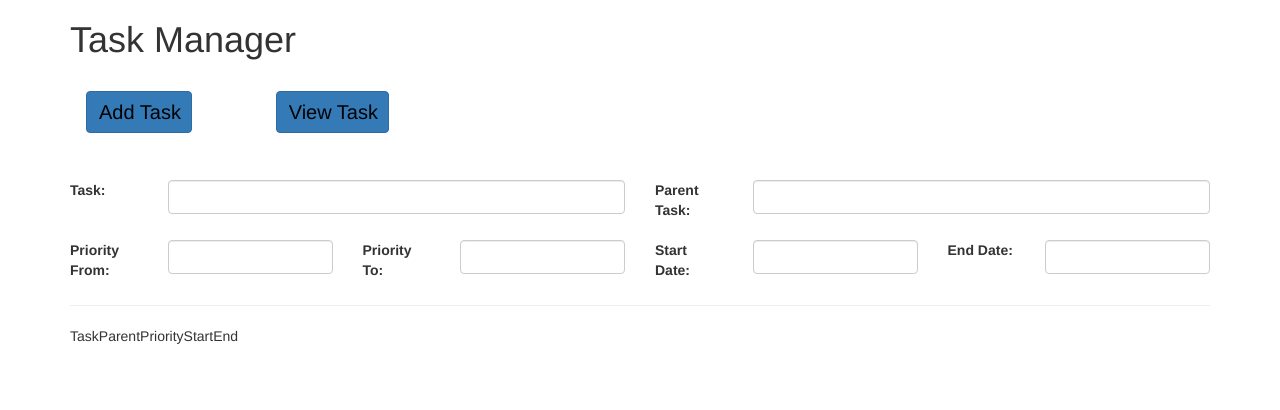
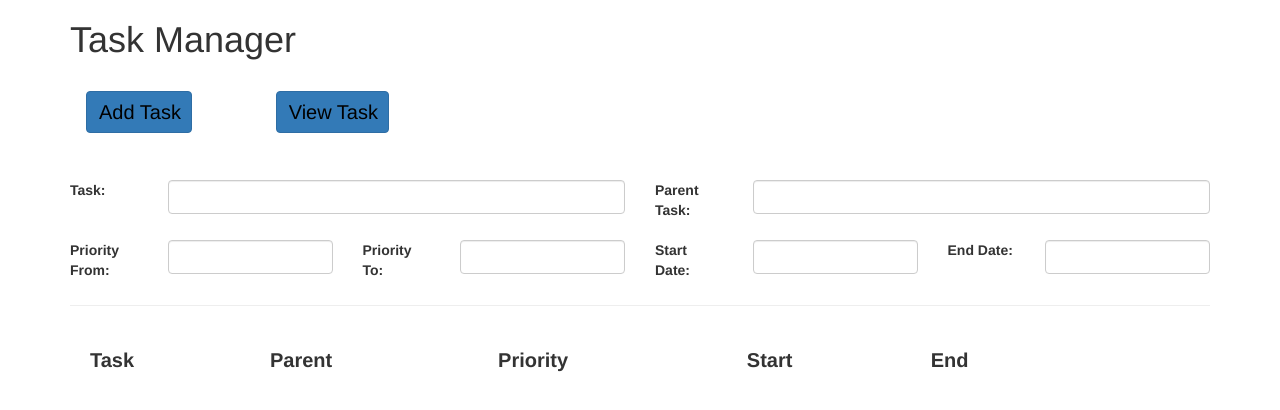
Before and after one commit to SumeetKC/taskmanager, an Angular app: page /app-view in a window 1280 px wide. Shown: the top 410 px of the page. Built offline with nearby package versions, Linux system fonts and the light colour scheme; no server answers.

Commit message:
today's commit
today's commit

```diff
--- a/src/app/add/add.component.html
+++ b/src/app/add/add.component.html
@@ -1,16 +1,16 @@
 
 <div class="col-sm-8">
-<form class="form-horizontal" #taskForm="ngForm" (ngSubmit)="addOrUpdateTask(task); taskForm.reset()" >
+  <form class="form-horizontal" #taskForm="ngForm" (ngSubmit)="addTask(task); taskForm.reset()" >
     <div class="form-group row">
-      <label for="task" class="col-sm-2 col-form-label">Task:</label>
+        <label for="taskName" class="col-sm-2 col-form-label">Task:</label>
         <div class="col-sm-6">
-        <input type="text" class="form-control" id="task" name="task" [(ngModel)]="task.task"/>
+          <input type="text" class="form-control" id="taskName" name="taskName" required [(ngModel)]="task.taskName"/>
         </div>
     </div>
     <div class="form-group row">
         <label for="priority" class="col-sm-2 col-form-label">Priority:</label>
         <div class="col-sm-6">
-      <input type="range" min="0" max="30" class="form-control" id="priority" name="priority" [(ngModel)]="task.priority" />
+        <input type="range" min="0" max="30" class="form-control" id="priority" name="priority" required [(ngModel)]="task.priority" />
         </div>
     </div>
     <div class="form-group row">
@@ -22,13 +22,13 @@
     <div class="form-group row">
         <label for="startDate" class="col-sm-2 col-form-label">Start Date:</label>
         <div class="col-sm-6">
-          <input type="text" id="startDate" class="form-control" name="startDate" [(ngModel)]="task.startDate"/>
+            <input type="date" id="startDate" class="form-control" name="startDate" required [(ngModel)]="task.startDate"/>
             </div>
     </div>
     <div class="form-group row">
         <label for="endDate" class="col-sm-2 col-form-label">End Date:</label>
         <div class="col-sm-6">
-      <input type="text" id="endDate" class="form-control" name="endDate" [(ngModel)]="task.endDate"/>
+        <input type="date" id="endDate" class="form-control" name="endDate" required [(ngModel)]="task.endDate"/>
         </div>
     </div>
 
--- a/src/app/add/add.component.ts
+++ b/src/app/add/add.component.ts
@@ -17,11 +17,11 @@ export class AddComponent implements OnInit {
 
   task: Task = new Task();
 
-  addOrUpdateTask(task: Task): void
+  addTask(task: Task): void
   {
-    task.taskEndStatus = 'false';
+    task.endTaskStatus = false;
     console.log("Inside Add Component. Data is "+ JSON.stringify(task));
-    this.taskservice.addOrUpdateTask(task);
+    this.taskservice.addTask(task).subscribe();
 
   }
 
--- a/src/app/task.model.ts
+++ b/src/app/task.model.ts
@@ -1,10 +1,13 @@
 export class Task {
-    task: string;
-    priority: string;
-    parentTask: string;
-    startDate: string;
-    endDate: string;
-    taskEndStatus: string;
+
+    taskId : number;
+	parentId : number;
+	parentTask : string;
+	taskName : string;
+	startDate : Date;
+	endDate : Date;
+	priority : number;
+    endTaskStatus : boolean;
 
     constructor() {
 
--- a/src/app/task.service.ts
+++ b/src/app/task.service.ts
@@ -1,7 +1,9 @@
 import { Injectable } from '@angular/core';
 import { HttpClient } from '@angular/common/http';
 import { Task } from './task.model';
-import { map } from 'rxjs/operators';
+import { map, tap, catchError } from 'rxjs/operators';
+import { Observable, throwError } from 'rxjs';
+
 
 @Injectable({
   providedIn: 'root'
@@ -12,23 +14,36 @@ export class TaskService {
 
   private apiUrl = 'http://localhost:8080/v1';
 
-
-  addOrUpdateTask(task: Task): void {
-    console.log('Inside Service. The Data to be sent is ' + JSON.stringify(task));
-    this.http.post<Task>(this.apiUrl + '/addtask', task);
+  private handleError(error: any) {
+    console.log(error);
+    return throwError(error);
   }
 
-  updateTask(task: Task): void {
+
+  addTask(task: Task): Observable<Task> {
     console.log('Inside Service. The Data to be sent is ' + JSON.stringify(task));
-    this.http.post<Task>(this.apiUrl + '/updatetask', task);
+    return this.http.post<Task>(this.apiUrl + '/addtask', task).pipe(tap(data=>console.log(data)),catchError(this.handleError));
+
+  }
+
+  updateTask(task: Task): Observable<Task>{
+    //const url = `${this.apiUrl + '/updatetask'}/${task.taskId}`;
+    return this.http.put<Task>(this.apiUrl + '/updatetask', task).pipe(
+      map(() => task),
+      catchError(this.handleError)
+    );
   }
 
  // Read all REST Items
- viewTask() {
-  return this.http.get<any[]>(this.apiUrl + '/tasks').pipe(map(data => data));
+ viewTask(): Observable<Task[]>{
+  return this.http.get<Task[]>(this.apiUrl + '/tasks').pipe(map(data => data));
       }
 
-  updateEndStatus(task: Task)  {
-    this.http.post<Task>(this.apiUrl + '/updateendstatus', task);
+  updateEndStatus(task: Task): Observable<Task>  {
+    console.log("Inside service");
+    return this.http.put<Task>(this.apiUrl + '/updateendstatus', task).pipe(
+      map(() => task),
+      catchError(this.handleError)
+    );
   }
 }
--- a/src/app/update/update.component.html
+++ b/src/app/update/update.component.html
@@ -1,16 +1,16 @@
 
 <div class="col-sm-8">
-    <form class="form-horizontal" #taskForm="ngForm" (ngSubmit)="addOrUpdateTask(task); taskForm.reset()" >
+    <form class="form-horizontal" #taskForm="ngForm" (ngSubmit)="updateTask(task); taskForm.reset()" >
       <div class="form-group row">
-          <label for="task" class="col-sm-2 col-form-label">Task:</label>
+          <label for="taskName" class="col-sm-2 col-form-label">Task:</label>
           <div class="col-sm-6">
-            <input type="text" class="form-control" id="task" name="task" [(ngModel)]="task.task"/>
+            <input type="text" class="form-control" id="taskName" name="taskName" required [(ngModel)]="task.taskName"/>
           </div>
       </div>
       <div class="form-group row">
           <label for="priority" class="col-sm-2 col-form-label">Priority:</label>
           <div class="col-sm-6">
-          <input type="range" min="0" max="30" class="form-control" id="priority" name="priority" [(ngModel)]="task.priority" />
+          <input type="range" min="0" max="30" class="form-control" id="priority" name="priority" required [(ngModel)]="task.priority" />
           </div>
       </div>
       <div class="form-group row">
@@ -22,13 +22,13 @@
       <div class="form-group row">
           <label for="startDate" class="col-sm-2 col-form-label">Start Date:</label>
           <div class="col-sm-6">
-              <input type="text" id="startDate" class="form-control" name="startDate" [(ngModel)]="task.startDate"/>
+              <input type="text" id="startDate" class="form-control" name="startDate" required [(ngModel)]="task.startDate"/>
               </div>
       </div>
       <div class="form-group row">
           <label for="endDate" class="col-sm-2 col-form-label">End Date:</label>
           <div class="col-sm-6">
-          <input type="text" id="endDate" class="form-control" name="endDate" [(ngModel)]="task.endDate"/>
+          <input type="text" id="endDate" class="form-control" name="endDate" required [(ngModel)]="task.endDate"/>
           </div>
       </div>
 
--- a/src/app/update/update.component.ts
+++ b/src/app/update/update.component.ts
@@ -1,4 +1,6 @@
 import { Component, OnInit } from '@angular/core';
+import { Task } from '../task.model';
+import { TaskService } from '../task.service';
 
 @Component({
   selector: 'app-update',
@@ -7,9 +9,19 @@ import { Component, OnInit } from '@angular/core';
 })
 export class UpdateComponent implements OnInit {
 
-  constructor() { }
+  constructor(private taskservice: TaskService) { }
 
   ngOnInit() {
   }
 
+  task: Task = new Task();
+
+  updateTask(task: Task): void
+  {
+    task.endTaskStatus = false;
+    console.log("Inside Update Component. Data is "+ JSON.stringify(task));
+    this.taskservice.updateTask(task).subscribe(data => this.task = data);
+
+  }
+
 }
--- a/src/app/view/view.component.css
+++ b/src/app/view/view.component.css
@@ -0,0 +1,23 @@
+th{
+    font-weight: bold;
+    padding: 10px;
+    border-spacing: 10px;
+    font-size: 20px;
+}
+
+table {
+    align-self: center;
+    width:100%;
+    border-collapse:separate;
+    border-spacing: 10px;
+    text-align: center;
+}
+
+td{
+    padding: 5px;
+    border-spacing: 5px;
+}
+
+a{
+    text-decoration: none;
+}
--- a/src/app/view/view.component.html
+++ b/src/app/view/view.component.html
@@ -3,7 +3,7 @@
     <div class="form-group row">
         <label for="task" class="col-sm-1 col-form-label">Task:</label>
         <div class="col-sm-5">
-          <input type="text" class="form-control" id="task" name="task" />
+          <input type="text" class="form-control" id="taskName" name="taskName" />
         </div>
 
         <label for="parentTask" class="col-sm-1 col-form-label">Parent Task:</label>
@@ -39,21 +39,21 @@
 <hr/>
 <table>
     <tr>
-        <td>Task</td>
-        <td>Parent</td>
-        <td>Priority</td>
-        <td>Start</td>
-        <td>End</td>
-        <td></td>
-        <td></td>
+        <th>Task</th>
+        <th>Parent</th>
+        <th>Priority</th>
+        <th>Start</th>
+        <th>End</th>
+        <th></th>
+        <th></th>
     </tr>
     <tr *ngFor = "let task of taskItems">
-        <td>{{task.task}}</td>
-        <td>{{task.parentTask}}</td>
+        <td style="background-color:#eee;">{{task.taskName}}</td>
+        <td style="background-color:#eee;">{{task.parentTask}}</td>
         <td>{{task.priority}}</td>
         <td>{{task.startDate}}</td>
         <td>{{task.endDate}}</td>
-        <td><a href="app-update">Edit</a></td>
-        <td *ngIf="!task.taskEndStatus"><button (click)="updateEndStatus(task)">End Task</button></td>
+        <td *ngIf="!task.endTaskStatus"><button><a href="app-update">Edit</a></button></td>
+        <td *ngIf="!task.endTaskStatus"><button (click)="updateEndStatus(task)">End Task</button></td>
     </tr>
 </table>
--- a/src/app/view/view.component.ts
+++ b/src/app/view/view.component.ts
@@ -14,13 +14,13 @@ export class ViewComponent implements OnInit {
 
   ngOnInit() {
     this.taskservice.viewTask().subscribe(taskItems => {this.taskItems = taskItems; });
-    console.log(this.taskItems);
+  }
+
+  updateEndStatus(task: Task)  {
+    task.endTaskStatus = true;
+    console.log("Inside Add Component. Data is "+ JSON.stringify(task));
+    this.taskservice.updateEndStatus(task).subscribe();;
   }
 
 
-  updateEndStatus(task: Task)  {
-    task.taskEndStatus = 'true';
-    this.taskservice.updateEndStatus(task);
-  }
-
 }
```
Also changed, not shown: 1 other file (tests, documents, lock files or other folders). Lines whose indentation alone changed are shown as unchanged.
